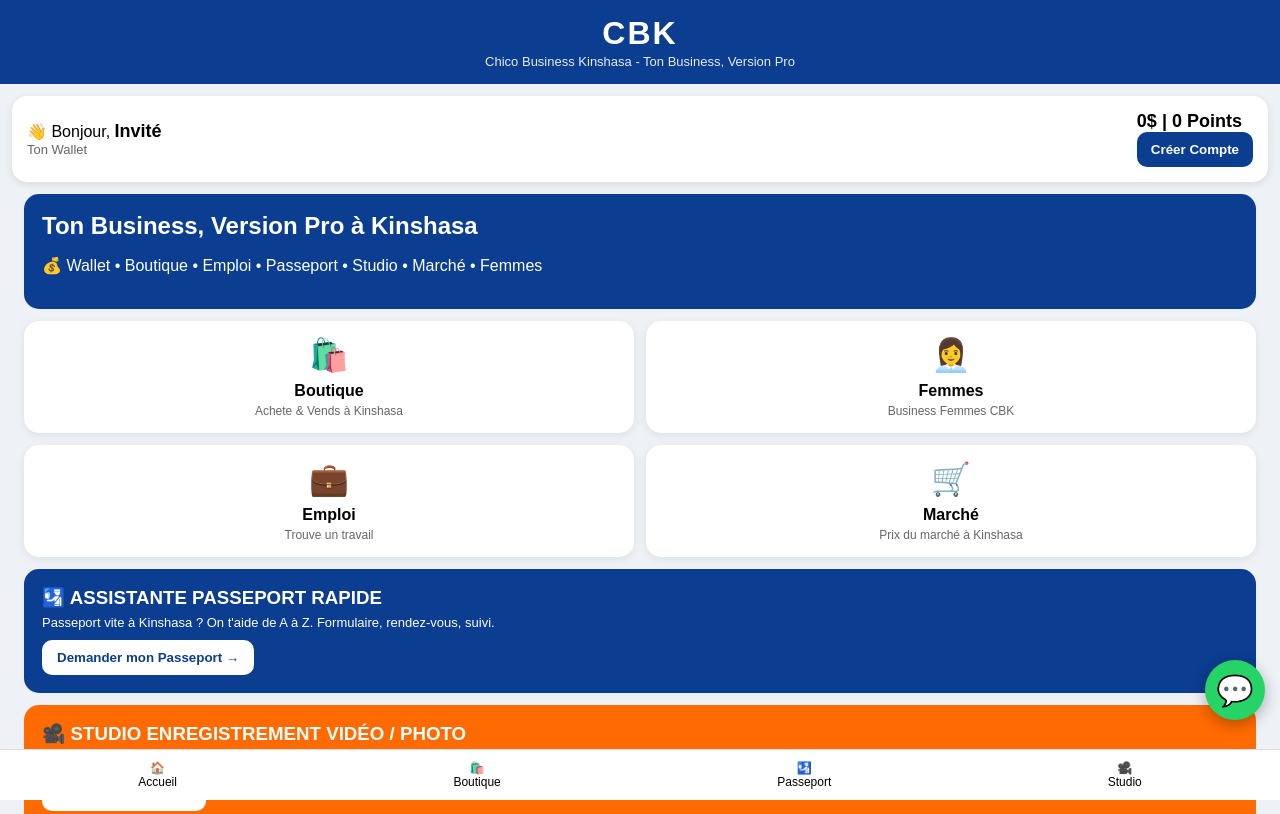
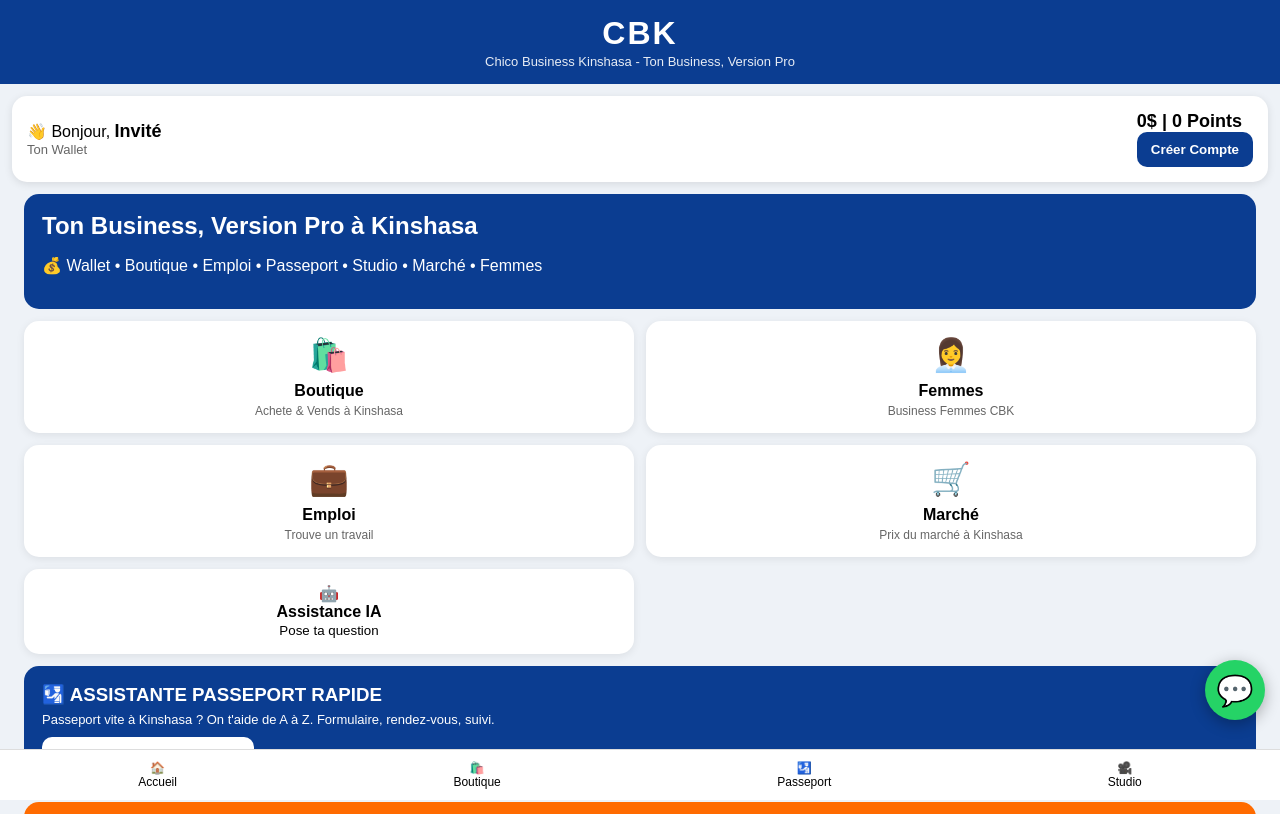
Before and after one commit to chicobusiness69-byte/chico-ia, a plain HTML site: page index.html in a window 1280 px wide. Shown: the top 814 px of the page. Drawn offline with Linux system fonts and the light colour scheme.

Commit message:
Update index.html

```diff
--- a/index.html
+++ b/index.html
@@ -55,7 +55,7 @@ input,select{width:100%;padding:12px;margin:8px 0;border:1px solid #ddd;border-r
 <div class="card" onclick="showPage('femmes')"><span>👩‍💼</span><h3>Femmes</h3><p>Business Femmes CBK</p></div>
 <div class="card" onclick="showPage('emploi')"><span>💼</span><h3>Emploi</h3><p>Trouve un travail</p></div>
 <div class="card" onclick="showPage('marche')"><span>🛒</span><h3>Marché</h3><p>Prix du marché à Kinshasa</p></div>
-</div>
+<div class="card" onclick="showPage('ia')">🤖<br><b>Assistance IA</b><br><small>Pose ta question</small></div></div>
 
 <!-- NOUVEAU PASSEPORT -->
 <div class="big" style="background:#0B3D91;" onclick="ouvrirPasseport()">
```
